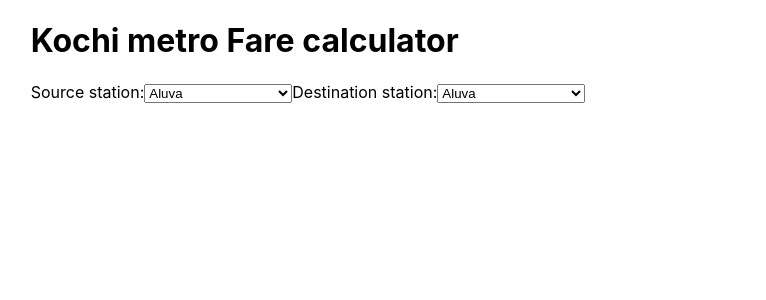
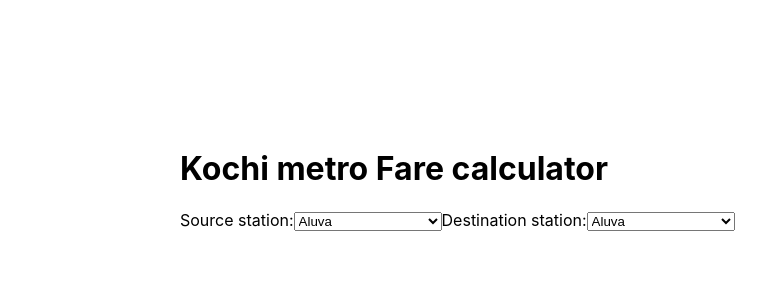
Before and after one commit to cmkishores/kochi-metro-fare, a React (Create React App) app: page / in a window 1280 px wide. Shown: the top 300 px of the page, without its empty margins (332-1098 px from the left). Built offline with nearby package versions, Linux system fonts and the light colour scheme.

Commit message:
some style changes

```diff
--- a/src/App.css
+++ b/src/App.css
@@ -22,6 +22,12 @@
 }
 body{
   display:flex;
+  flex: row;
   align-items:center;
-  justify-content: center;
+
+  padding-top: 10%;
+  padding-left: 40%;
 }
+h1 {
+
+}
```
